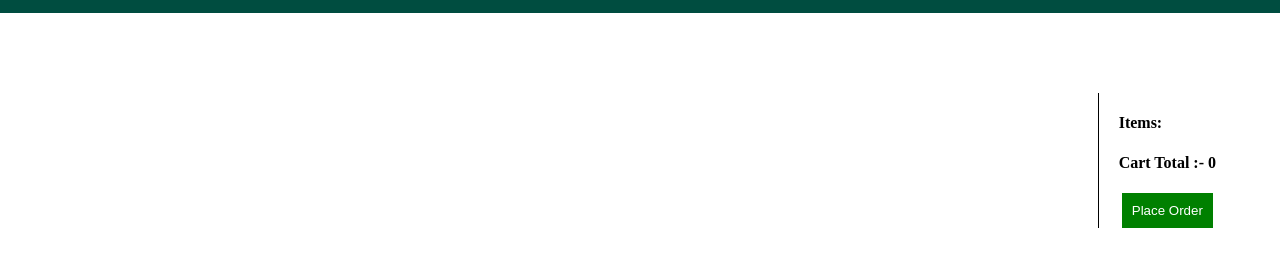
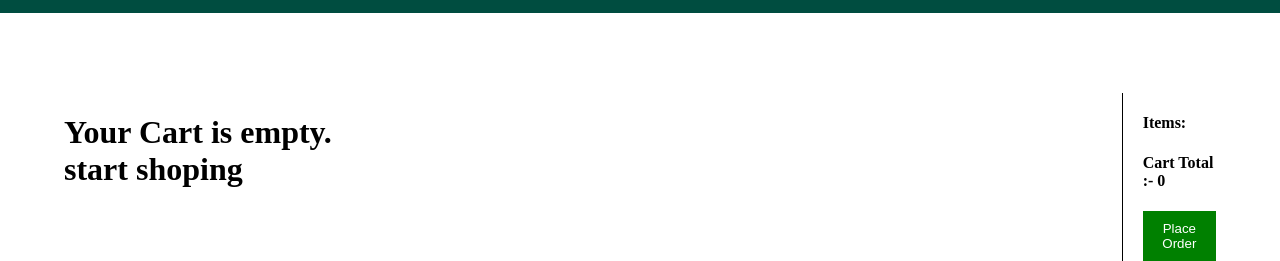
Before and after one commit to yash-levi1896/grieving-bucket-5510, a plain HTML site: page cart.html in a window 1280 px wide. Shown: the part 1245-1506 px from the top of the page. Before the commit the page ends 1473 px from the top, so only its background shows below. Drawn offline with Linux system fonts and the light colour scheme.

Commit message:
made a change in cart page

```diff
--- a/cart.html
+++ b/cart.html
@@ -264,9 +264,8 @@ body{
     let h=document.createElement("h1");
 
     cartdisplay(cartdata);
-    if(cartdata==""){
-            h.innerText="Your Cart is empty";
-        }
+
+
 
     function cartdisplay(cartdata){
       container.innerHTML="";
@@ -321,6 +320,10 @@ body{
         container.append(card);
     });
     order(cartdata);
+    if(container.innerHTML==""){
+            h.innerText="Your Cart is empty. start shoping";
+            container.append(h)
+        }
 
     let sum=0;
   for(let i=0;i<cartdata.length;i++){
```
